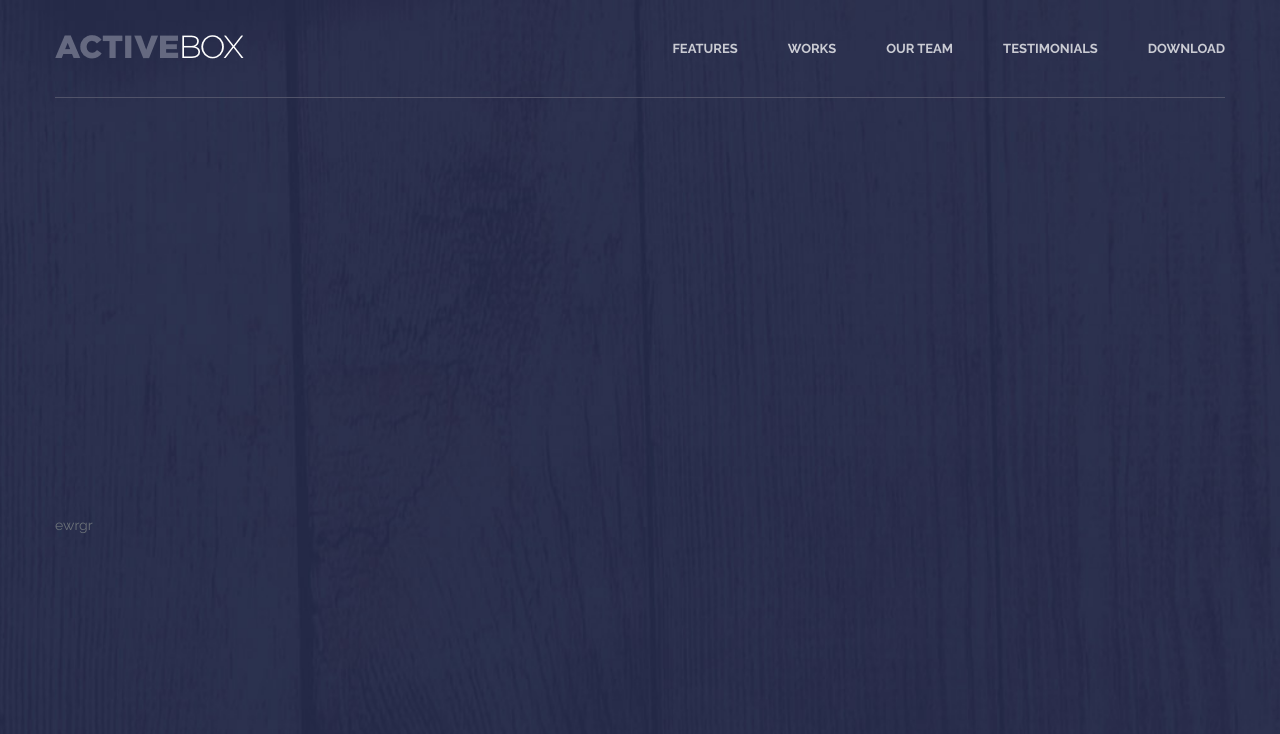
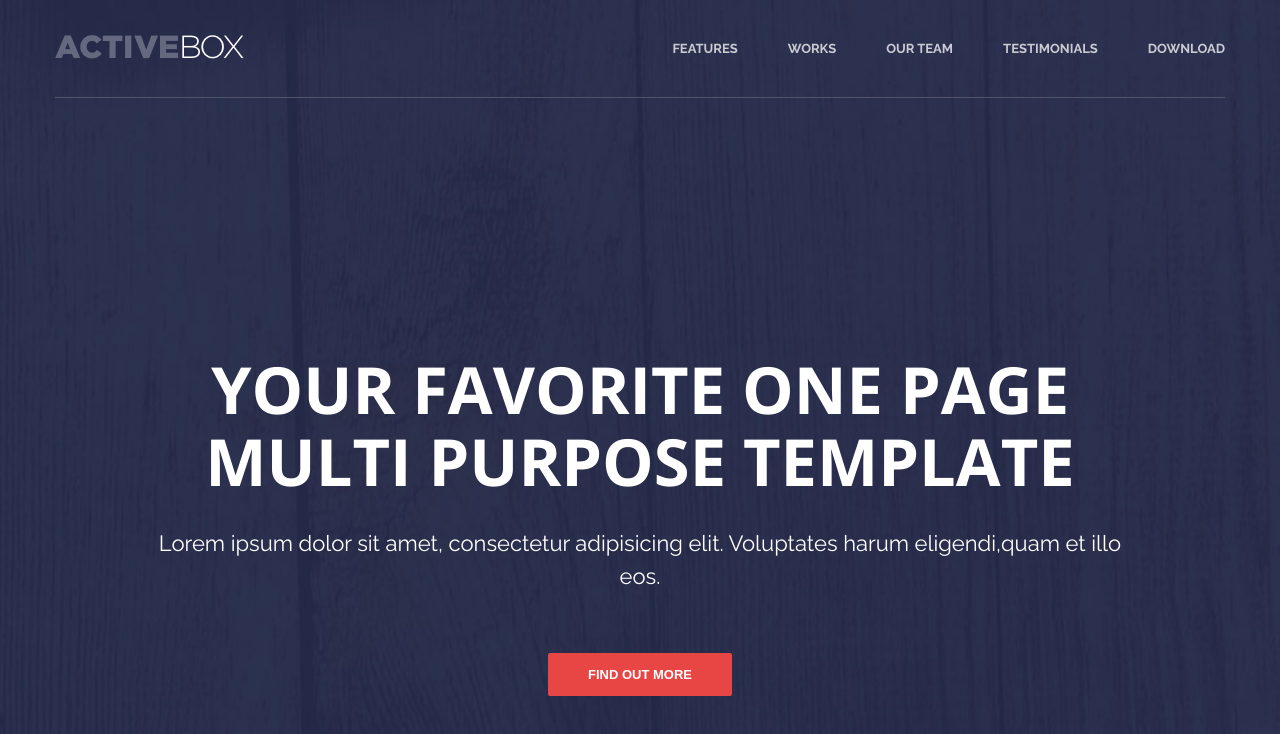
Before and after one commit to FilipsCalijs/ActiveBox, a plain HTML site: page index.html in a window 1280 px wide. Drawn offline with nearby package versions, Linux system fonts and the light colour scheme.

Commit message:
доделал интро сайта !

```diff
--- a/index.html
+++ b/index.html
@@ -29,7 +29,15 @@
 
     <div class="intro">
         <div class="container">
-                ewrgr
+               <div class="intro__inner">
+                <h1 class="intro__titile">
+                    Your Favorite One Page Multi Purpose Template
+                </h1>
+                <h2 class="intro__subtitile">
+                    Lorem ipsum dolor sit amet, consectetur adipisicing elit. Voluptates harum eligendi,quam et illo eos.
+                </h2>
+                <a class="btn btn--red" href="">Find Out More</a>
+               </div>
         </div>
 
     </div>
--- a/style.css
+++ b/style.css
@@ -4,6 +4,7 @@ body{
     font-family: 'Raleway',sans-serif;
     font-size: 14px;
     color: #6c7279;
+    -webkit-font-smoothing: antialiased;
 
     background-color: #fff;
 }
@@ -12,7 +13,12 @@ body{
 *after {
     box-sizing: border-box;
 }
-
+h1,h2,h3,h4,h5,h6{
+    margin: 0;
+}
+p{
+    margin: 0 0 10px 0;
+}
 .container{
     width: 100%;
     max-width: 1170px;
@@ -79,3 +85,65 @@ body{
     background-size: cover;
 
 }
+.intro__titile {
+    text-transform: uppercase;
+
+    margin: 0 0 30px;
+    line-height: 1.1;
+
+    font-family: 'Open Sans',sans-serif;
+    font-size: 65px;
+    color: #fff;
+    font-weight: 700;
+}
+.intro__inner{
+    width: 100%;
+    max-width: 970px;
+    margin: 0 auto;
+    text-align: center;
+
+}
+.intro__subtitile{
+    margin-bottom: 60px;
+    font-size: 22px;
+    color: #fff;
+    line-height: 1.5;
+    font-weight: 400;
+}
+/* Btn
+====================*/
+.btn {
+    padding: 14px 40px;
+    display: inline-block;
+    vertical-align: top;
+    border-radius: 2px;
+    font-family: inherit;
+    border: 0;
+    cursor: pointer;
+    font-family: 'Rsleway',sans-serif;
+
+    font-size: 13px;
+    color: #fff;
+    font-weight: 600;
+    text-transform: uppercase;
+    text-decoration: none;
+
+    transition: background .1s linear;
+
+}
+.btn--red{
+    background-color: #e84545;
+
+}
+.btn--red:hover{
+    background-color: #dd3434;
+}
+
+
+
+
+
+
+
+/* intro
+====================*/
```
